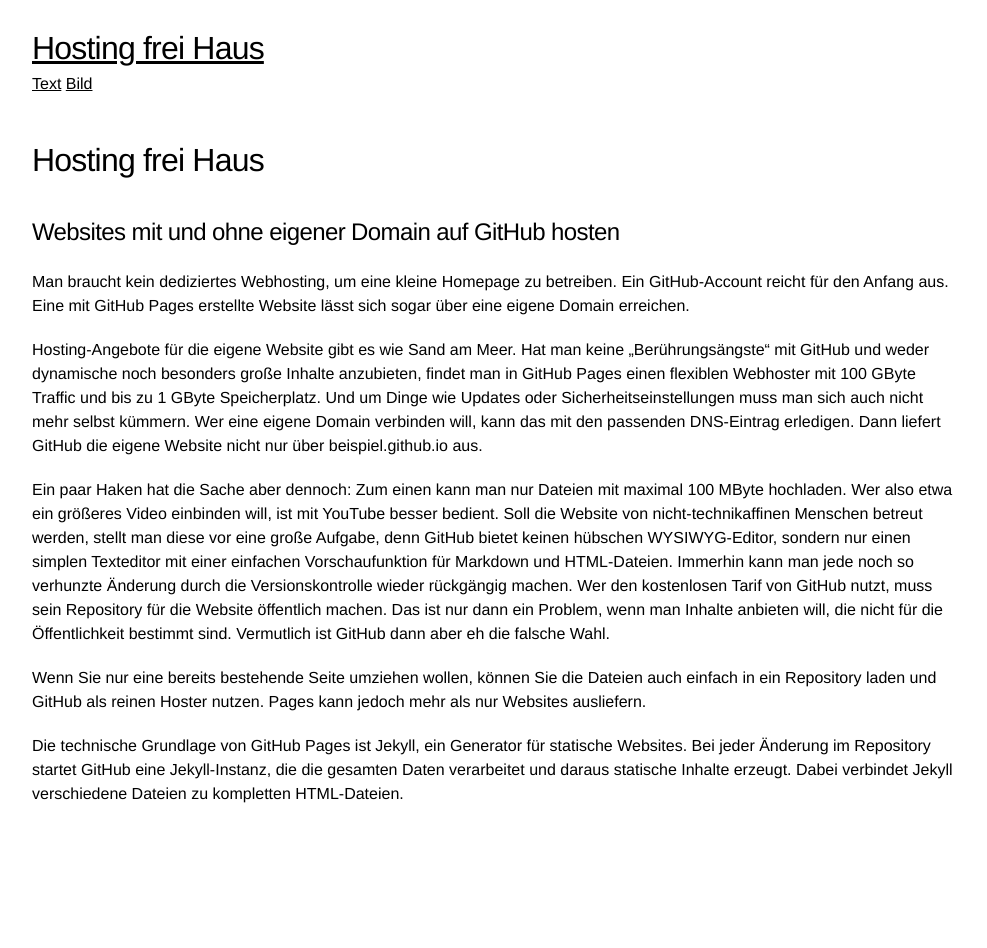
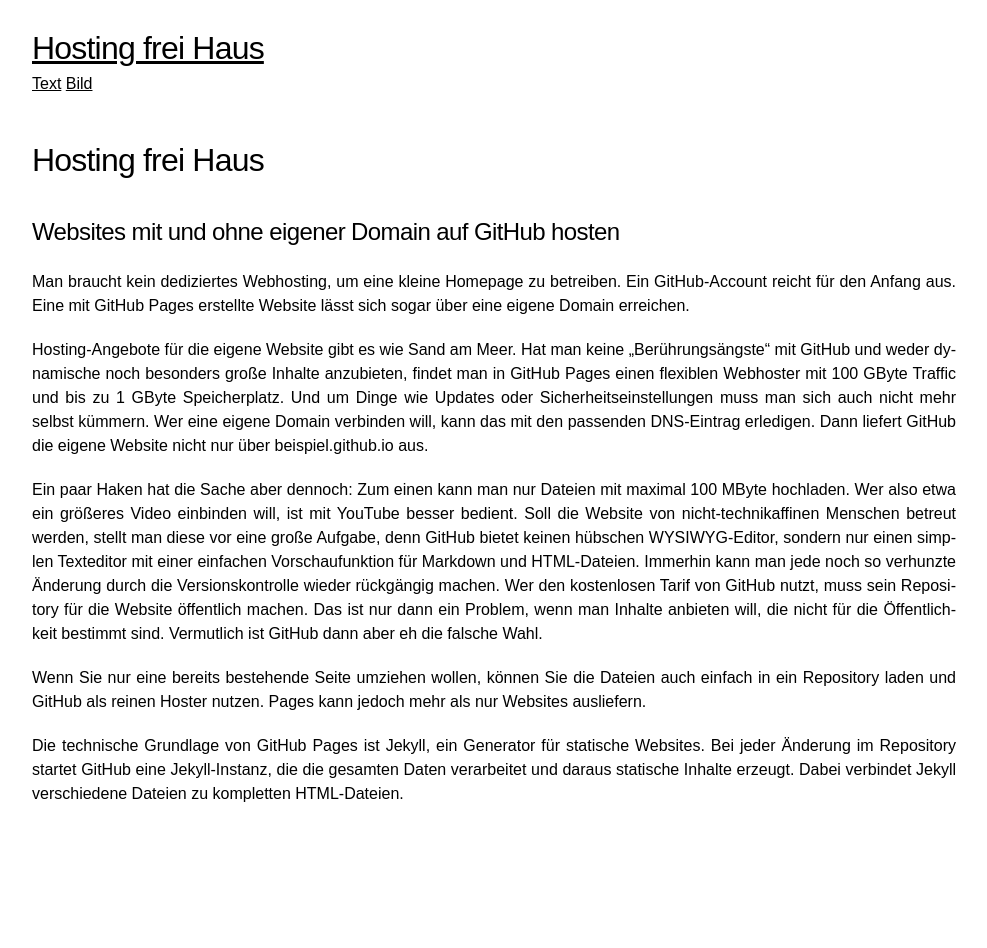
Before and after one commit to webuser-ralf/webuser-ralf.github.io, a Jekyll site: the page built from index.md, in a window 1280 px wide. Shown: the whole page, without its empty margins (146-1133 px from the left). Built offline with Jekyll 4.4.1, drawn with Linux system fonts in a browser that asks for light colours; our own code applies the rules of GitHub Pages for plain Markdown files.

Commit message:
Update layout.scss

```diff
--- a/_sass/layout.scss
+++ b/_sass/layout.scss
@@ -1,11 +1,16 @@
 html {
-    font-family: "Helvetica Neue", Helvetica, Arial, sans-serif;
+    font-family: Arial, sans-serif;
     font-size: 1rem;
     line-height: 1.5;
 }
 
 body {
     margin: 1.5em;
+}
+
+p {
+    text-align: justify;
+    hyphens: auto;
 }
 
 @for $index from 1 through 6 {
```
